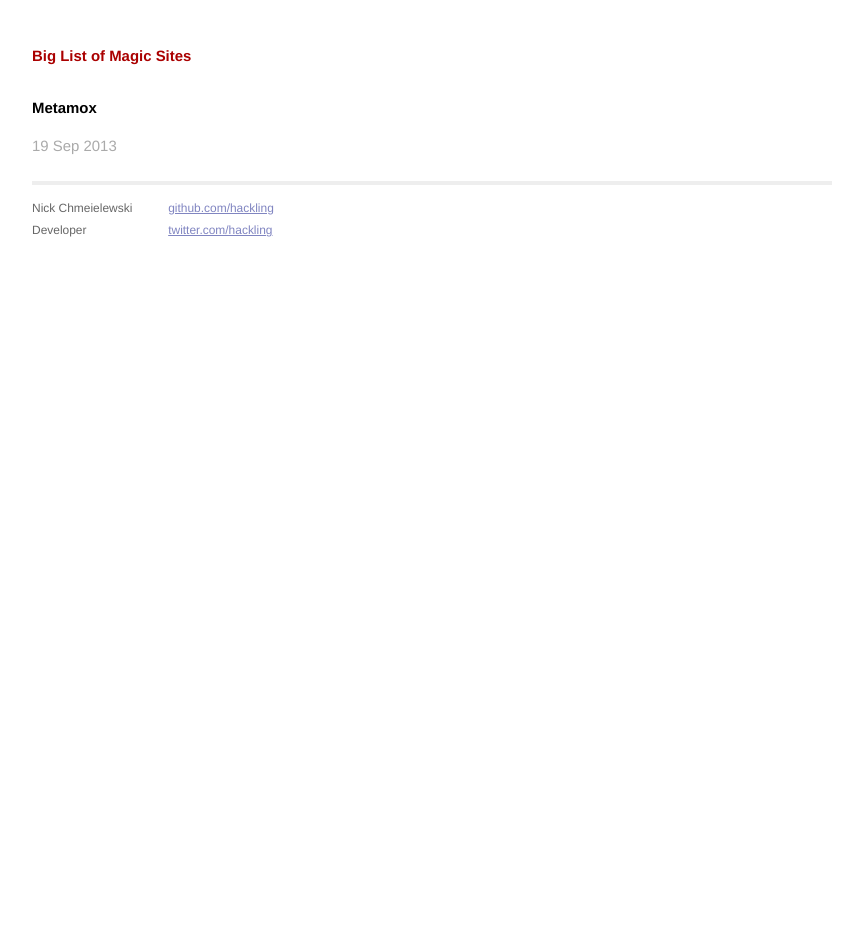
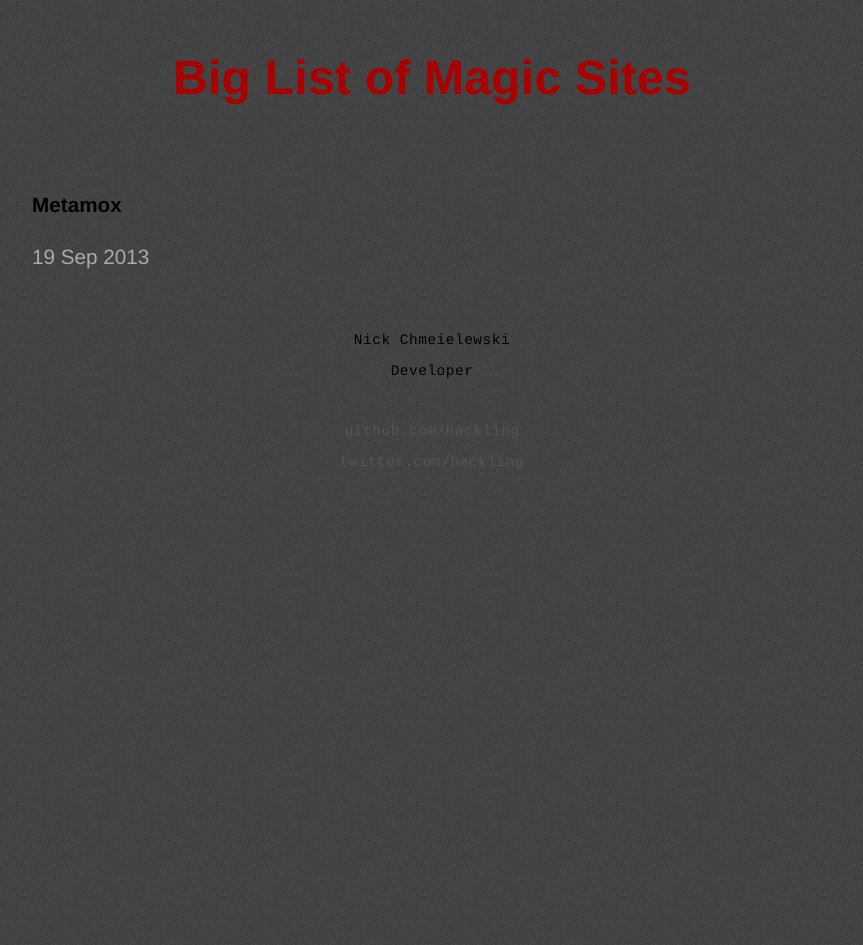
Before and after one commit to hackling/BLOMS, a Jekyll site: the page built from _posts/0005-01-01-metamox.markdown, in a window 1280 px wide. Shown: the whole page, without its empty margins (208-1071 px from the left). Built offline with Jekyll 4.4.1, drawn with Linux system fonts in a browser that asks for light colours; after the commit the page ends 900 px from its top, so only the background shows below that.

Commit message:
Add and remove various styling

```diff
--- a/css/main.css
+++ b/css/main.css
@@ -1,16 +1,89 @@
+@import url("//fonts.googleapis.com/css?family=Open+Sans:300italic,400italic,700italic,400,300,700");
+
+//  body
+//    header
+//    category-container
+//      category
+//        category-header
+//    footer
+
+// Site Layout //
+
+html, body { height: 100%; }
+
+.header {
+  text-align: center;
+  font-size: 48px;
+  letter-spacing: 0.25px;
+}
+
+.embossed {
+  color: #222;
+  text-shadow: 0px 2px 3px #555;
+}
+
 .category-container {
   overflow: hidden;
 }
 
 .category {
-  border: solid grey 1px;
   float: left;
   padding: 8px;
-  width: 25%;
+  margin-bottom: 5px;
   margin-right: 5px;
+  width: 30%;
+  margin-right: 5px;
+  letter-spacing: 0.25px;
+  font-size: 80%;
 }
+
 .category-heading {
   text-transform: capitalize;
+  text-align: center;
+  color: #777;
+  font-size: 120%;
+}
+
+.cell {
+  background: #222;
+	font-size: 22px;
+  color: #555;
+  text-shadow: 0px 2px 3px #171717;
+
+	-webkit-box-shadow: 0px 2px 3px #555;
+	-moz-box-shadow: 0px 2px 3px #555;
+	-webkit-border-radius: 10px;
+	-moz-border-radius: 10px;
+}
+
+.footer {
+  font-family: Courier;
+  font-size: 70%;
+
+  margin: 0 auto;
+  padding-top: 10px;
+  padding-bottom: 10px;
+  padding-right: 20px;
+  padding-left: 20px;
+  margin-top: 2em;
+  overflow: hidden;
+}
+
+.contact {
+  text-align: center;
+  margin: auto;
+  width: 100%;
+}
+
+.tooltip {
+  text-decoration: none;
+  color: #555;
+  font-weight: bolder;
+}
+
+a:hover.tooltip {
+  color: #777;
+  text-decoration: underline;
 }
 
 /*****************************************************************************/
@@ -25,44 +98,21 @@
   padding: 0;
 }
 
-html, body { height: 100%; }
 
 body {
-  background-color: #FFF;
-  font: 13.34px Helvetica, Arial, sans-serif;
-  font-size: small;
   text-align: center;
+  font-family: "Helvetica Neue", Helvetica, Arial, sans-serif;
+  font-size: 18px;
+  background-color: #666;
+  text-decoration: none;
+  font-weight: lighter;
+  background-image: url('/assets/background-noise.png');
 }
-
 h1, h2, h3, h4, h5, h6 {
   font-size: 100%; }
 
 h1 { margin-bottom: 1em; }
 p { margin: 1em 0; }
-
-a         { color: #00a; }
-a:hover   { color: #000; }
-a:visited { color: #a0a; }
-
-/*****************************************************************************/
-/*
-/* Home
-/*
-/*****************************************************************************/
-ul.posts {
-  list-style-type: none;
-  margin-bottom: 2em;
-}
-
-ul.posts li {
-  line-height: 1.75em;
-}
-
-ul.posts span {
-  color: #aaa;
-  font-family: Monaco, "Courier New", monospace;
-  font-size: 80%;
-}
 
 /*****************************************************************************/
 /*
@@ -79,7 +129,6 @@
 }
 
 .site .header a {
-  font-weight: bold;
   text-decoration: none;
 }
 
@@ -109,21 +158,15 @@
   color: #aaa;
 }
 
-.site .footer {
-  font-size: 80%;
-  color: #666;
-  border-top: 4px solid #eee;
-  margin-top: 2em;
-  overflow: hidden;
-}
-
 .site .footer .contact {
   float: left;
   margin-right: 3em;
+  letter-spacing: 0.5px;
 }
 
 .site .footer .contact a {
-  color: #8085C1;
+  color: #555;
+  text-decoration: none;
 }
 
 .site .footer .rss {
@@ -131,11 +174,6 @@
   margin-right: -.2em;
   float: right;
 }
-
-.site .footer .rss img {
-  border: 0;
-}
-
 /*****************************************************************************/
 /*
 /* Posts
```
